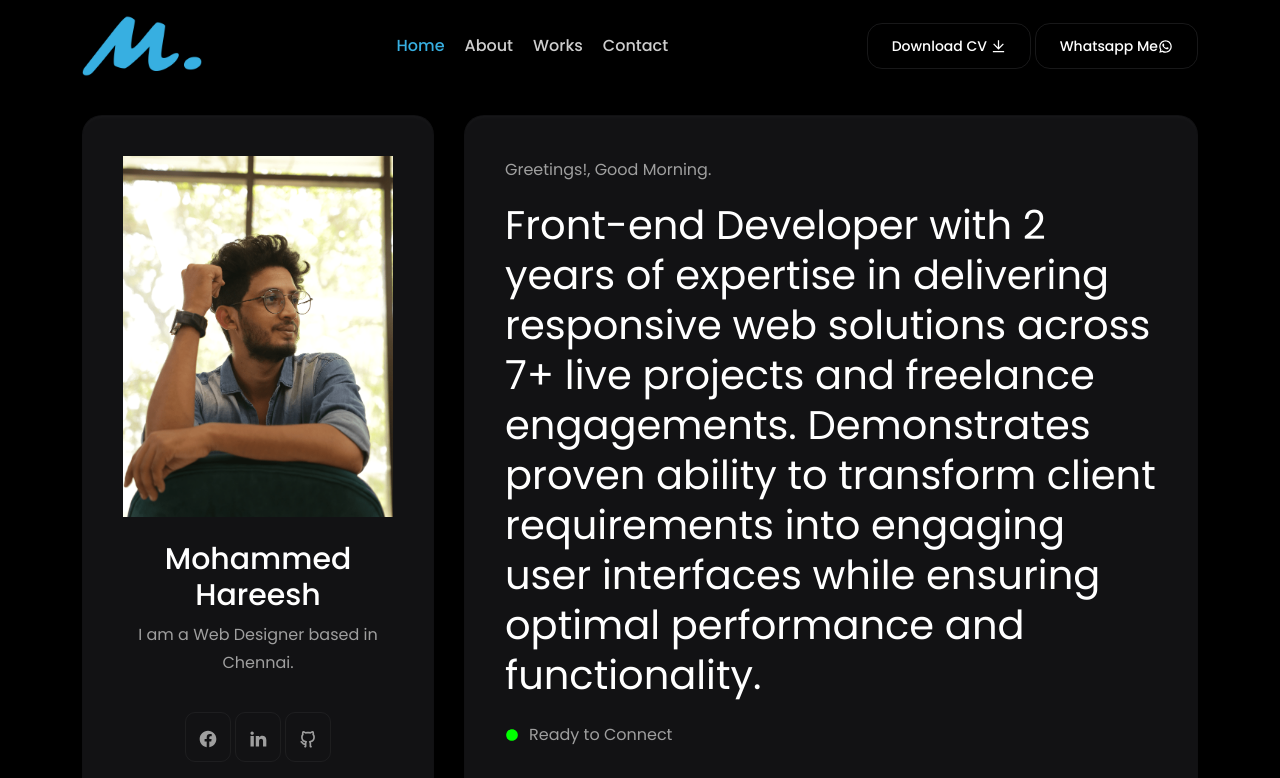
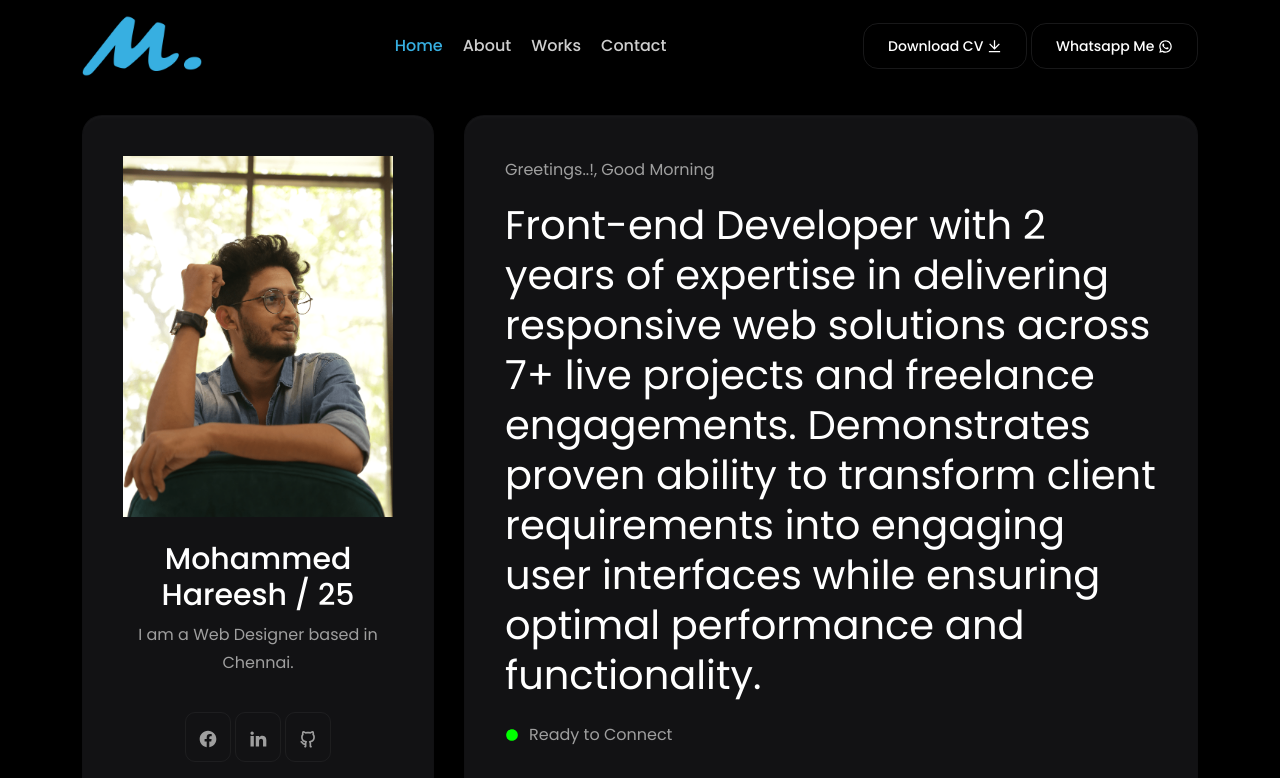
Before and after one commit to Mohammedhareesh/Portfolio, a React (Vite) app: page / in a window 1280 px wide. Shown: the top 778 px of the page. Built offline with nearby package versions, Linux system fonts and the light colour scheme.

Commit message:
Updated Age

```diff
--- a/package.json
+++ b/package.json
@@ -1,5 +1,5 @@
 {
-  "name": "bentos",
+  "name": "hareesh-portfolio",
   "private": true,
   "version": "0.0.0",
   "type": "module",
--- a/src/components/sections/header.jsx
+++ b/src/components/sections/header.jsx
@@ -90,8 +90,7 @@ const Header = () => {
                         </div>
                         <div className="menu-btns">
                             <Link target='_blank' to="https://wa.me/919092334732" className="theme-btn">
-                                Whatsapp Me
-                                <RiWhatsappLine size={15}/>
+                                Whatsapp Me <RiWhatsappLine size={15}/>
                             </Link>
                         </div>
                     </div>
--- a/src/components/sections/hero.jsx
+++ b/src/components/sections/hero.jsx
@@ -1,5 +1,5 @@
-import React, {useState, useEffect} from 'react';
-import {Link} from 'react-router-dom';
+import React, { useState, useEffect } from 'react';
+import { Link } from 'react-router-dom';
 import Marquee from "react-fast-marquee";
 import {
     RiFacebookCircleFill,
@@ -29,10 +29,9 @@ import vscode from "../../assets/images/skills/visual-studio-code.png";
 import SlideUp from '../../utlits/animations/slideUp';
 
 const Hero = () => {
-    const [experience,
-        setExperience] = useState('');
-    const [greeting,
-        setGreeting] = useState('');
+    const [experience, setExperience] = useState('');
+    const [greeting, setGreeting] = useState('');
+    const [age, setAge] = useState(0);  // New state for age
 
     useEffect(() => {
         const calculateExperience = () => {
@@ -48,18 +47,12 @@ const Hero = () => {
 
             let experienceText = '';
             if (years > 0) {
-                experienceText += `${years} year${years !== 1
-                    ? 's'
-                    : ''}`;
+                experienceText += `${years} year${years !== 1 ? 's' : ''}`;
                 if (months > 0) {
-                    experienceText += ` ${months} month${months !== 1
-                        ? 's'
-                        : ''}`;
+                    experienceText += ` ${months} month${months !== 1 ? 's' : ''}`;
                 }
             } else {
-                experienceText = `${months} month${months !== 1
-                    ? 's'
-                    : ''}`;
+                experienceText = `${months} month${months !== 1 ? 's' : ''}`;
             }
 
             setExperience(experienceText);
@@ -76,8 +69,23 @@ const Hero = () => {
             }
         };
 
+        const calculateAge = () => {
+            const birthDate = new Date('1998-12-16'); // Your birthdate
+            const currentDate = new Date();
+            let age = currentDate.getFullYear() - birthDate.getFullYear();
+            const monthDifference = currentDate.getMonth() - birthDate.getMonth();
+
+            // Check if the birthday has already occurred this year
+            if (monthDifference < 0 || (monthDifference === 0 && currentDate.getDate() < birthDate.getDate())) {
+                age--;
+            }
+
+            setAge(age);
+        };
+
         calculateExperience();
         calculateGreeting();
+        calculateAge();
 
         const intervalId = setInterval(calculateExperience, 30 * 24 * 60 * 60 * 1000);
 
@@ -93,7 +101,7 @@ const Hero = () => {
                         <SlideUp>
                             <div className="about-image-part">
                                 <img src={profile} alt="About Me"/>
-                                <h2 className="mt-4">Mohammed Hareesh</h2>
+                                <h2 className="mt-4">Mohammed Hareesh / {age}</h2>
                                 <p>I am a Web Designer based in Chennai.</p>
                                 <div className="about-social text-center">
                                     <ul>
@@ -117,14 +125,11 @@ const Hero = () => {
                                     </ul>
                                 </div>
                                 <div className='cv-dwn-btn mt-20'>
-                                <a href={cv} download="Mohammed_Hareesh_CV.pdf" className="theme-btn ">
-                                        Download CV
-                                        <RiDownloadLine size={15}/>
+                                    <a href={cv} download="Mohammed_Hareesh_CV.pdf" className="theme-btn ">
+                                        Download CV <RiDownloadLine size={15}/>
                                     </a>
                                 </div>
-
                             </div>
-
                         </SlideUp>
                     </div>
                     {/* / END ABOUT IMAGE DESIGN AREA */}
@@ -132,7 +137,7 @@ const Hero = () => {
                     <div className="col-lg-8">
                         <SlideUp>
                             <div className="about-content-part">
-                                <p>Greetings!, {greeting}.</p>
+                                <p>Greetings..!, {greeting}</p>
                                 <h2>
                                     Front-end Developer with {experience} of expertise in delivering responsive web solutions across 7+ live projects and
                                     freelance engagements. Demonstrates proven ability to transform client
@@ -149,16 +154,14 @@ const Hero = () => {
                                 </div>
                                 <div className="hero-btns">
                                     <Link target='_blank' to="https://wa.me/919092334732" className="theme-btn">
-                                        Whatsapp Me
-                                        <RiWhatsappLine size={15}/>
+                                        Whatsapp Me <RiWhatsappLine size={15}/>
                                     </Link>
                                 </div>
                             </div>
                         </SlideUp>
-
                     </div>
                     <div className="col-lg-12">
-                    <SlideUp>
+                        <SlideUp>
                             <div className="about-content-part-bottom">
                                 <h2>Skills</h2>
                                 <div className="company-list">
@@ -178,7 +181,6 @@ const Hero = () => {
                                                 <img className="skill_img" src={photoshop} alt="" />
                                                 <img className="skill_img" src={illustrator} alt="" />
                                                 <img className="skill_img" src={vscode} alt="" />
-
                                             </Marquee>
                                         </div>
                                     </div>
```
Also changed, not shown: src/assets/css/responsive.css (+0 -9 lines), 1 other file (tests, documents, lock files or other folders).
